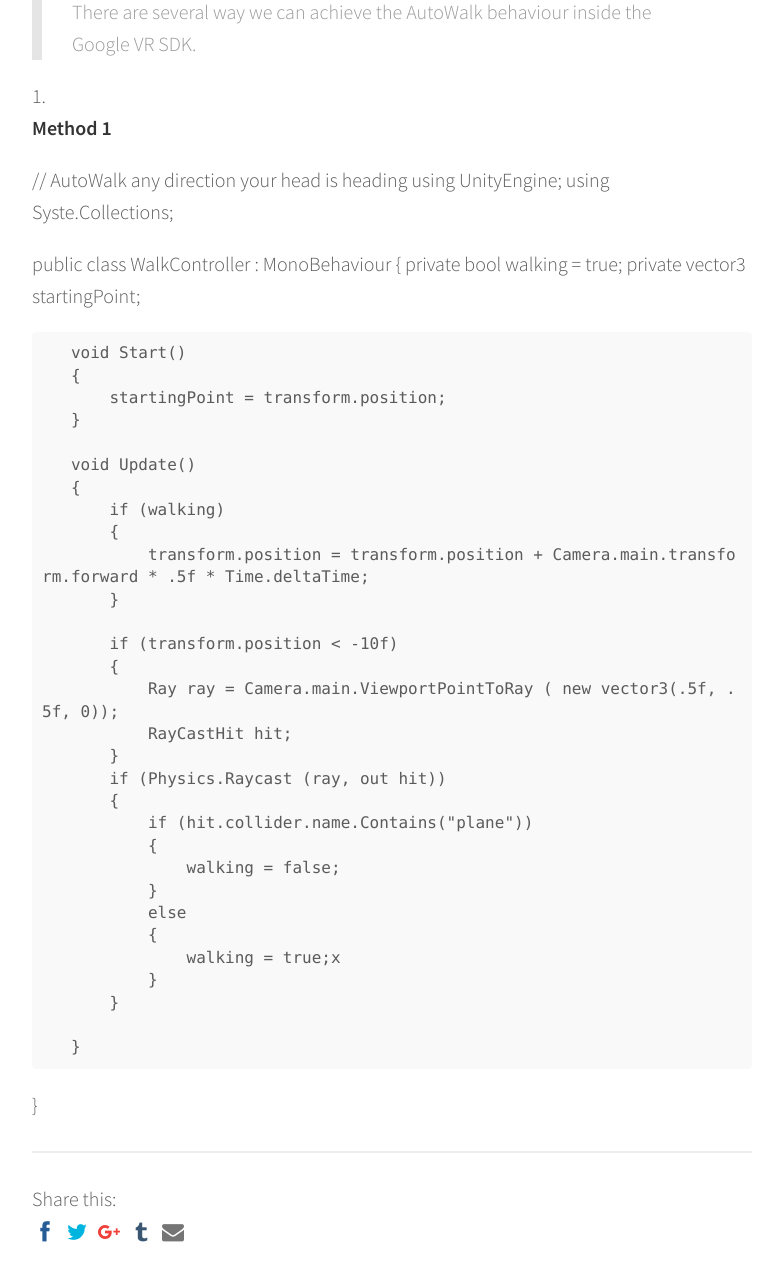
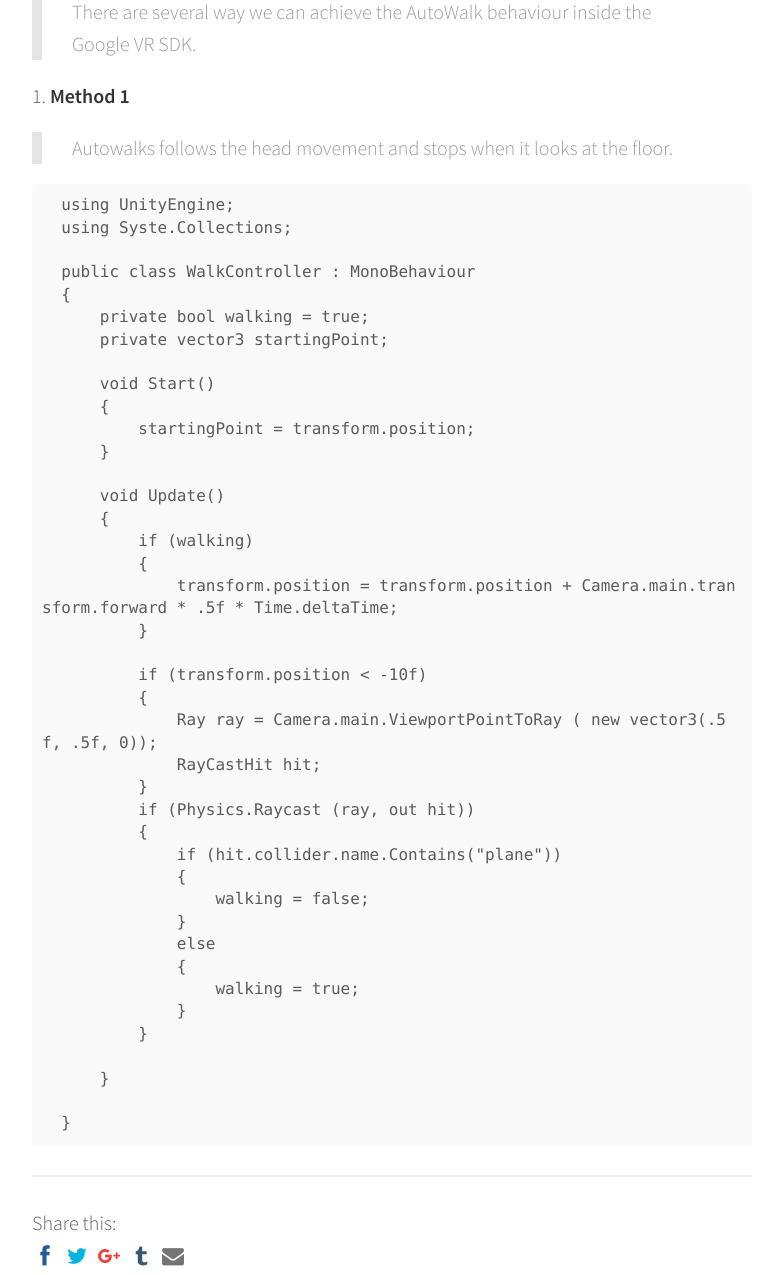
Before and after one commit to bernatferragut/FutureWeb-blog, a Jekyll site: the page built from _posts/22-11-16-VR-Interaction-Part4.md, in a window 1280 px wide and 1400 px high, scrolled down 520 px, cut to the strip 125-1400 px from the top of the window. Shown: the whole strip, without its empty margins (248-1031 px from the left). Built offline with Jekyll 4.4.1, drawn with Linux system fonts in a browser that asks for light colours; nearby versions of some CDN libraries; comment, search, counter and statistics services are not loaded.

Commit message:
Update 22-11-16-VR-Interaction-Part4.md
Additional information about the script

```diff
--- a/_posts/22-11-16-VR-Interaction-Part4.md
+++ b/_posts/22-11-16-VR-Interaction-Part4.md
@@ -15,7 +15,8 @@
 
 1. **Method 1**
 
-      // AutoWalk any direction your head is heading
+> Autowalks follows the head movement and stops when it looks at the floor.
+
       using UnityEngine;
       using Syste.Collections;
 
@@ -49,7 +50,7 @@
                   }
                   else
                   {
-                      walking = true;x
+                      walking = true;
                   }
               }
 
```
